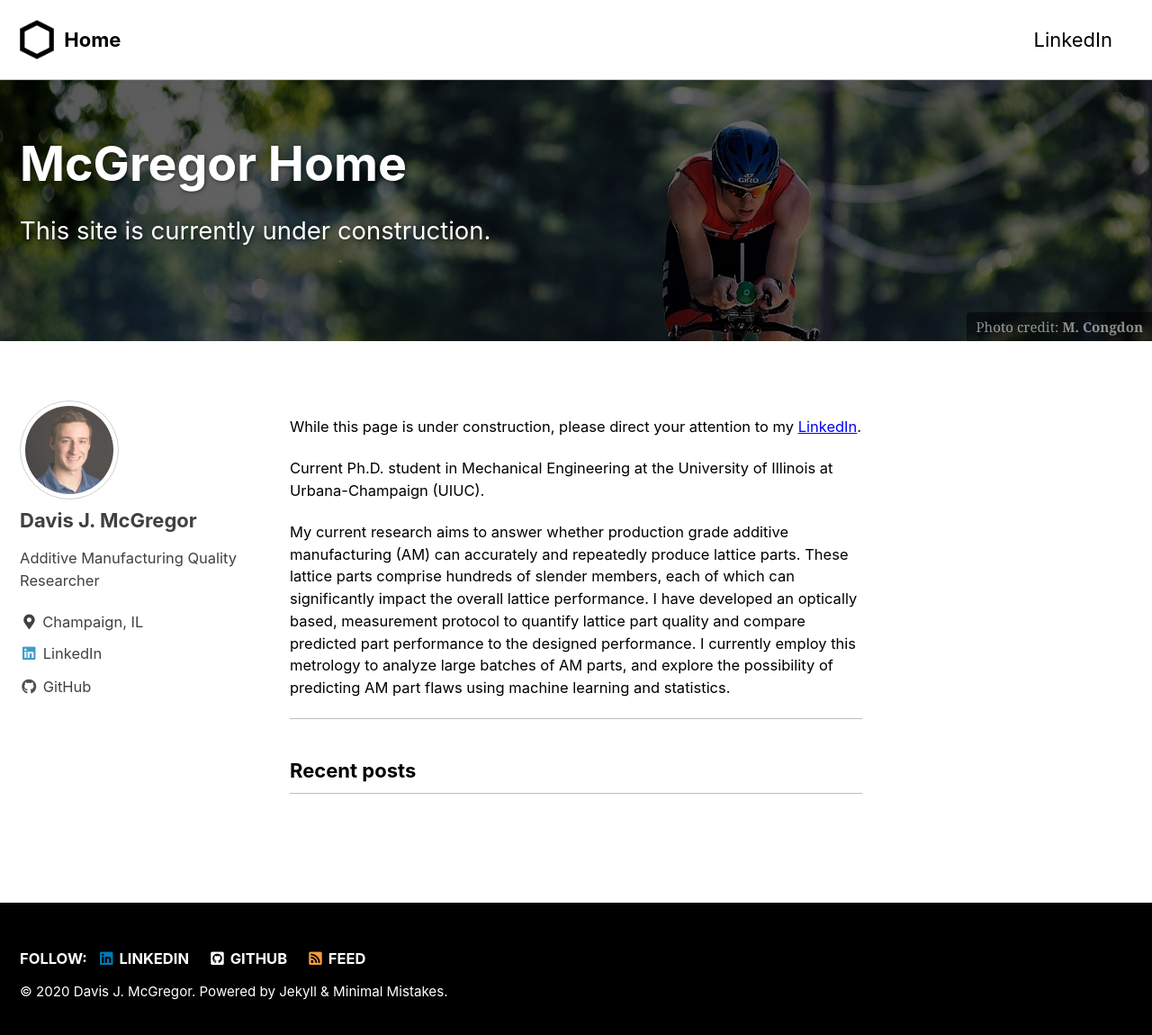
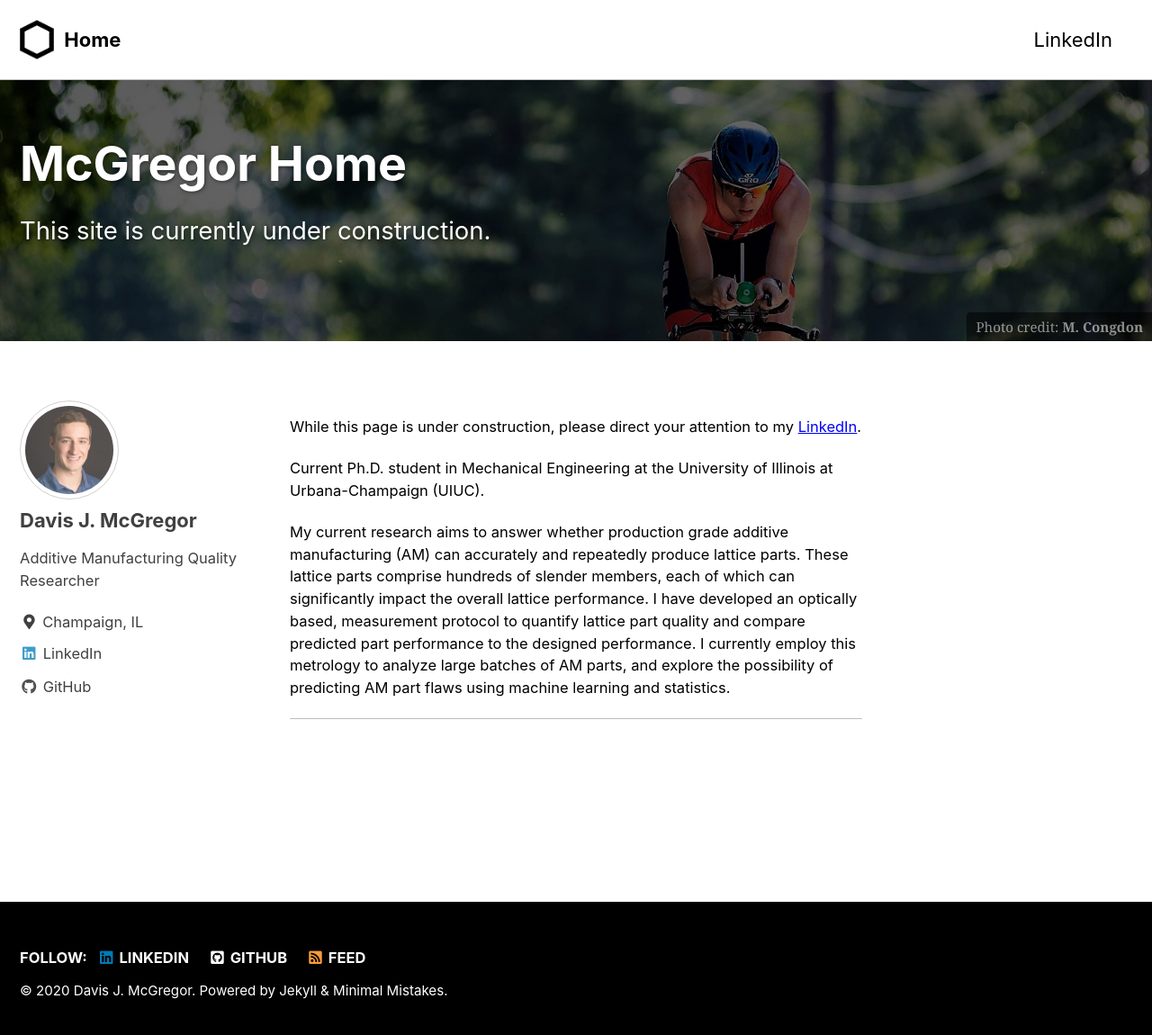
Before and after one commit to djmcgregor/djmcgregor.github.io, a Jekyll site: the page built from index.html, in a window 1280 px wide and 1157 px high. Shown: the top 1150 px of the window at 90% size. Built offline with Jekyll 4.4.1, drawn with Linux system fonts in a browser that asks for light colours; cached includes are drawn as plain includes; the list of posts is cut into pages by our own code.

Commit message:
mute recent posts

```diff
--- a/_layouts/home.html
+++ b/_layouts/home.html
@@ -4,7 +4,7 @@ layout: archive
 
 {{ content }}
 
-<h3 class="archive__subtitle">{{ site.data.ui-text[site.locale].recent_posts | default: "Recent Posts" }}</h3>
+<!-- <h3 class="archive__subtitle">{{ site.data.ui-text[site.locale].recent_posts | default: "Recent Posts" }}</h3>
 
 {% if paginator %}
   {% assign posts = paginator.posts %}
@@ -19,4 +19,4 @@ layout: archive
   {% endfor %}
 </div>
 
-{% include paginator.html %}
+{% include paginator.html %} -->
```
